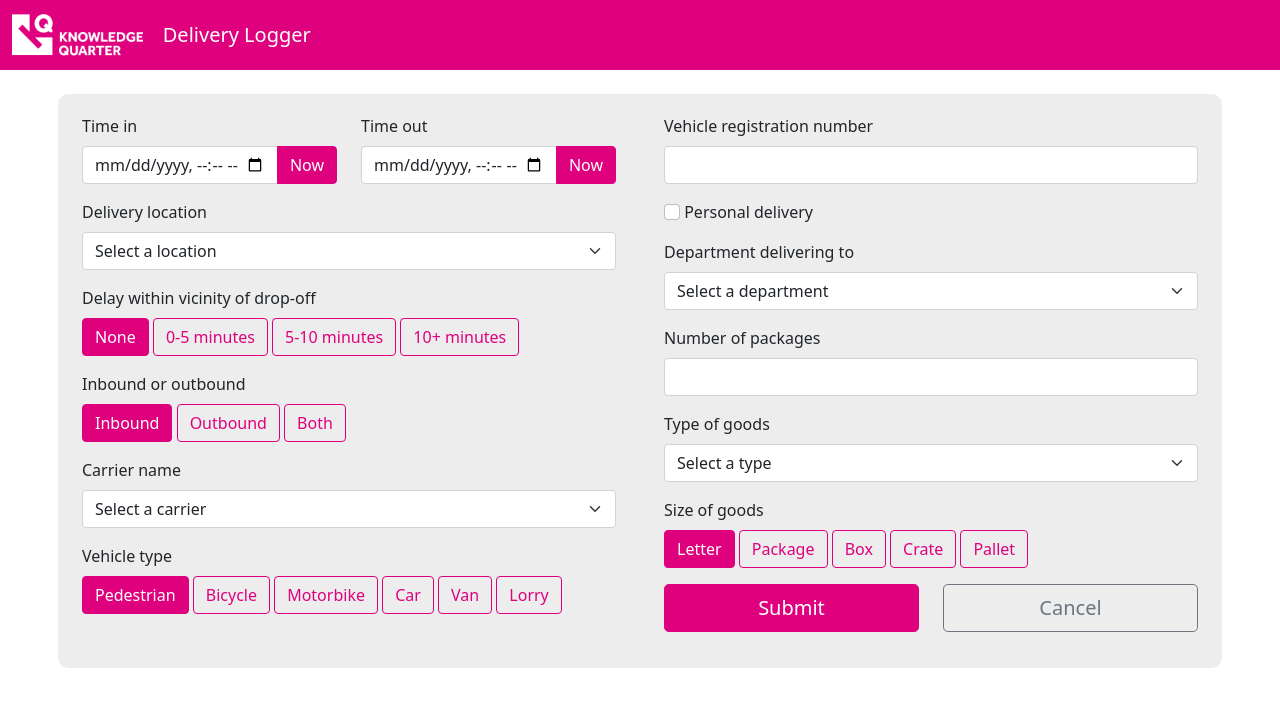
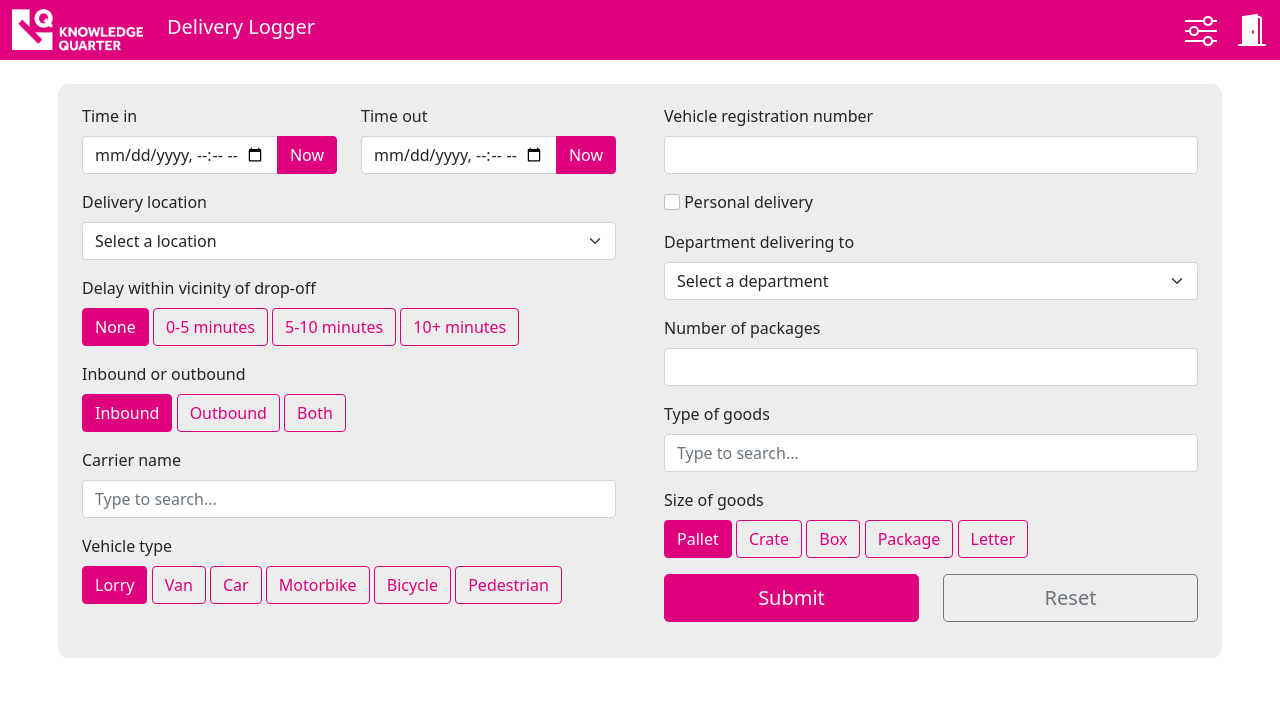
Before and after one commit to KnowledgeQuarter/KnowledgeQuarter, a Flask app: page / in a window 1280 px wide. Shown: the top 707 px of the page. Run offline with Flask 2, Linux system fonts and the light colour scheme.

Commit message:
Front-end improvements

```diff
--- a/static/styles/styles.css
+++ b/static/styles/styles.css
@@ -110,3 +110,8 @@
   margin: 20px 20px;
   font-size: 20px;
 }
+
+.submission-message {
+  font-weight: bold;
+  margin-left: 20px;
+}
--- a/templates/mvp_backend.html
+++ b/templates/mvp_backend.html
@@ -14,26 +14,40 @@
 	<title>Knowledge Quarter • Delivery Logger</title>
 </head>
 <body>
-	<div class="container-fluid bg-primary mb-sm-4 d-flex align-items-center">
-		<img src="{{url_for('static', filename='assets/kq-logo.png')}}" height="60">
-		<span class="title">Delivery Logger</span>
+	<div class="container-fluid bg-primary mb-sm-4 d-flex align-items-center justify-content-between">
+		<div>
+			<img src="{{url_for('static', filename='assets/kq-logo.png')}}" height="60">
+			<span class="title">Delivery Logger</span>
+		</div>
+		<div>
+			<a href="#" style="text-decoration: none">
+				<svg xmlns="http://www.w3.org/2000/svg" width="32" height="32" fill="white" class="bi bi-sliders" viewBox="0 0 16 16">
+  				<path fill-rule="evenodd" d="M11.5 2a1.5 1.5 0 1 0 0 3 1.5 1.5 0 0 0 0-3zM9.05 3a2.5 2.5 0 0 1 4.9 0H16v1h-2.05a2.5 2.5 0 0 1-4.9 0H0V3h9.05zM4.5 7a1.5 1.5 0 1 0 0 3 1.5 1.5 0 0 0 0-3zM2.05 8a2.5 2.5 0 0 1 4.9 0H16v1H6.95a2.5 2.5 0 0 1-4.9 0H0V8h2.05zm9.45 4a1.5 1.5 0 1 0 0 3 1.5 1.5 0 0 0 0-3zm-2.45 1a2.5 2.5 0 0 1 4.9 0H16v1h-2.05a2.5 2.5 0 0 1-4.9 0H0v-1h9.05z"/>
+				</svg>
+			</a>
+			<a href="#" style="margin-left: 15px; text-decoration: none">
+				<svg xmlns="http://www.w3.org/2000/svg" width="32" height="32" fill="white" class="bi bi-door-open-fill" viewBox="0 0 16 16">
+		  		<path fill-rule="evenodd" d="M1.5 15a.5.5 0 0 0 0 1h13a.5.5 0 0 0 0-1H13V2.5A1.5 1.5 0 0 0 11.5 1H11V.5a.5.5 0 0 0-.57-.495l-7 1A.5.5 0 0 0 3 1.5V15H1.5zM11 2v13h1V2.5a.5.5 0 0 0-.5-.5H11zm-2.5 8c-.276 0-.5-.448-.5-1s.224-1 .5-1 .5.448.5 1-.224 1-.5 1z"/>
+				</svg>
+			</a>
+		</div>
 	</div>
 	<div class="container">
-		<form method="post">
+		<form method="post" action="{{url_for('form')}}" id="form">
 			<div class="row gx-5 form">
 				<div class="col-lg">
 					<div class="row">
 		  			<div class="col mb-3">
 							<label for="time_in" class="form-label">Time in</label>
 							<div class="input-group">
-								<input type="datetime-local" class="form-control" id="time_in" name="time_in">
+								<input type="datetime-local" class="form-control" id="time_in" name="time_in" required>
 								<button class="btn btn-primary" type="button" id="now_in" onclick="now('time_in')">Now</button>
 							</div>
 		  			</div>
 						<div class="col mb-3">
 							<label for="time_out" class="form-label">Time out</label>
 							<div class="input-group">
-								<input type="datetime-local" class="form-control" id="time_out" name="time_out">
+								<input type="datetime-local" class="form-control" id="time_out" name="time_out" required>
 								<button class="btn btn-primary" type="button" id="now_out" onclick="now('time_out')">Now</button>
 							</div>
 		  			</div>
@@ -70,28 +84,30 @@
 					</div>
 					<div class="mb-3">
 						<label for="carrier" class="form-label">Carrier name</label>
-						<select class="form-select" name="carrier" id="delay">
-							<option selected disabled>Select a carrier</option>
-			  			<option value="UPS">UPS</option>
-			  			<option value="Fed Ex">Fed Ex</option>
-							<option value="Yodel">Yodel</option>
-						</select>
+						<input class="form-control" list="carrierOptions" name="carrier" id="carrier" placeholder="Type to search...">
+						<datalist id="carrierOptions">
+  						<option value="UPS">
+							<option value="Fed Ex">
+							<option value="Yodel">
+  						<option value="DPD">
+  						<option value="Royal Mail">
+						</datalist>
 					</div>
 					<div class="mb-3">
 						<label for="bound" class="form-label">Vehicle type</label>
 						<br>
-						<input type="radio" class="btn-check" name="vehicle_type" id="pedestrian" value="pedestrian" checked>
-						<label class="btn btn-outline-primary" for="pedestrian">Pedestrian</label>
+						<input type="radio" class="btn-check" name="vehicle_type" id="lorry" value="lorry" checked>
+						<label class="btn btn-outline-primary" for="lorry">Lorry</label>
+						<input type="radio" class="btn-check" name="vehicle_type" id="van" value="van">
+						<label class="btn btn-outline-primary" for="van">Van</label>
+						<input type="radio" class="btn-check" name="vehicle_type" id="car" value="car">
+						<label class="btn btn-outline-primary" for="car">Car</label>
+						<input type="radio" class="btn-check" name="vehicle_type" id="motorbike" value="motorbike">
+						<label class="btn btn-outline-primary" for="motorbike">Motorbike</label>
 						<input type="radio" class="btn-check" name="vehicle_type" id="bicycle" value="bicycle">
 						<label class="btn btn-outline-primary" for="bicycle">Bicycle</label>
-						<input type="radio" class="btn-check" name="vehicle_type" id="motorbike" value="motorbike">
-						<label class="btn btn-outline-primary" for="motorbike">Motorbike</label>
-						<input type="radio" class="btn-check" name="vehicle_type" id="car" value="car">
-						<label class="btn btn-outline-primary" for="car">Car</label>
-						<input type="radio" class="btn-check" name="vehicle_type" id="van" value="van">
-						<label class="btn btn-outline-primary" for="van">Van</label>
-						<input type="radio" class="btn-check" name="vehicle_type" id="lorry" value="lorry">
-						<label class="btn btn-outline-primary" for="lorry">Lorry</label>
+						<input type="radio" class="btn-check" name="vehicle_type" id="pedestrian" value="pedestrian">
+						<label class="btn btn-outline-primary" for="pedestrian">Pedestrian</label>
 					</div>
 				</div>
 				<div class="col-lg">
@@ -118,41 +134,65 @@
 					</div>
 					<div class="mb-3">
 						<label for="type" class="form-label">Type of goods</label>
-						<select class="form-select" name="type" id="type">
-							<option selected disabled>Select a type</option>
-			  			<option value="office">Office supplies</option>
-			  			<option value="cleaning">Cleaning supplies</option>
-							<option value="catering">Catering</option>
-							<option value="medical">Medical supplies</option>
-							<option value="IT">IT supplies</option>
-							<option value="post">Post and courier</option>
-						</select>
+						<input class="form-control" list="typeOptions" name="type" id="type" placeholder="Type to search...">
+						<datalist id="typeOptions">
+  						<option value="Office supplices">
+							<option value="Cleaning supplies">
+							<option value="Catering">
+  						<option value="IT supplies">
+							<option value="Post / Courier">
+  						<option value="Medical supplies">
+						</datalist>
 					</div>
 					<div class="mb-3">
 						<label for="size" class="form-label">Size of goods</label>
 						<br>
-						<input type="radio" class="btn-check" name="size" id="letter" value="letter" checked>
-						<label class="btn btn-outline-primary" for="letter">Letter</label>
+						<input type="radio" class="btn-check" name="size" id="pallet" value="pallet" checked>
+						<label class="btn btn-outline-primary" for="pallet">Pallet</label>
+						<input type="radio" class="btn-check" name="size" id="crate" value="crate">
+						<label class="btn btn-outline-primary" for="crate">Crate</label>
+						<input type="radio" class="btn-check" name="size" id="box" value="box">
+						<label class="btn btn-outline-primary" for="box">Box</label>
 						<input type="radio" class="btn-check" name="size" id="package" value="package">
 						<label class="btn btn-outline-primary" for="package">Package</label>
-						<input type="radio" class="btn-check" name="size" id="box" value="box">
-						<label class="btn btn-outline-primary" for="box">Box</label>
-						<input type="radio" class="btn-check" name="size" id="crate" value="crate">
-						<label class="btn btn-outline-primary" for="crate">Crate</label>
-						<input type="radio" class="btn-check" name="size" id="pallet" value="pallet">
-						<label class="btn btn-outline-primary" for="pallet">Pallet</label>
+						<input type="radio" class="btn-check" name="size" id="letter" value="letter">
+						<label class="btn btn-outline-primary" for="letter">Letter</label>
 					</div>
 					<div class="row">
 						<div class="col-lg mb-3">
 							<button type="submit" class="btn btn-primary btn-lg">Submit</button>
 						</div>
 						<div class="col-lg mb-3">
-							<button class="btn btn-outline-secondary btn-lg">Cancel</button>
+							<button type="reset" class="btn btn-outline-secondary btn-lg">Reset</button>
 						</div>
 					</div>
 				</div>
 			</div>
 		</form>
 	</div>
+	<div class="modal fade" id="thanks" tabindex="-1" aria-labelledby="modalLabel" aria-hidden="true">
+	  <div class="modal-dialog modal-dialog-centered">
+	    <div class="modal-content">
+	      <div class="modal-body d-flex justify-content-between">
+					<div>
+						<svg xmlns="http://www.w3.org/2000/svg" width="16" height="16" fill="#DF007E" class="bi bi-check-circle-fill" viewBox="0 0 16 16">
+		  				<path fill-rule="evenodd" d="M16 8A8 8 0 1 1 0 8a8 8 0 0 1 16 0zm-3.97-3.03a.75.75 0 0 0-1.08.022L7.477 9.417 5.384 7.323a.75.75 0 0 0-1.06 1.06L6.97 11.03a.75.75 0 0 0 1.079-.02l3.992-4.99a.75.75 0 0 0-.01-1.05z"/>
+						</svg>
+	        <span style="margin-left: 10px" id="modalLabel">Submission successful!</span>
+					</div>
+	        <button type="button" class="btn-close" data-bs-dismiss="modal" aria-label="Close"></button>
+	      </div>
+	    </div>
+	  </div>
+	</div>
+	<script src="https://cdn.jsdelivr.net/npm/bootstrap@5.0.0-beta1/dist/js/bootstrap.bundle.min.js" integrity="sha384-ygbV9kiqUc6oa4msXn9868pTtWMgiQaeYH7/t7LECLbyPA2x65Kgf80OJFdroafW" crossorigin="anonymous"></script>
+	<script>
+	var modal = new bootstrap.Modal(document.getElementById('thanks'), {
+  	keyboard: false
+	})
+	document.getElementById("form").addEventListener("submit", (e) => {
+		modal.show();
+	})
+	</script>
 </body>
 </html>
```
